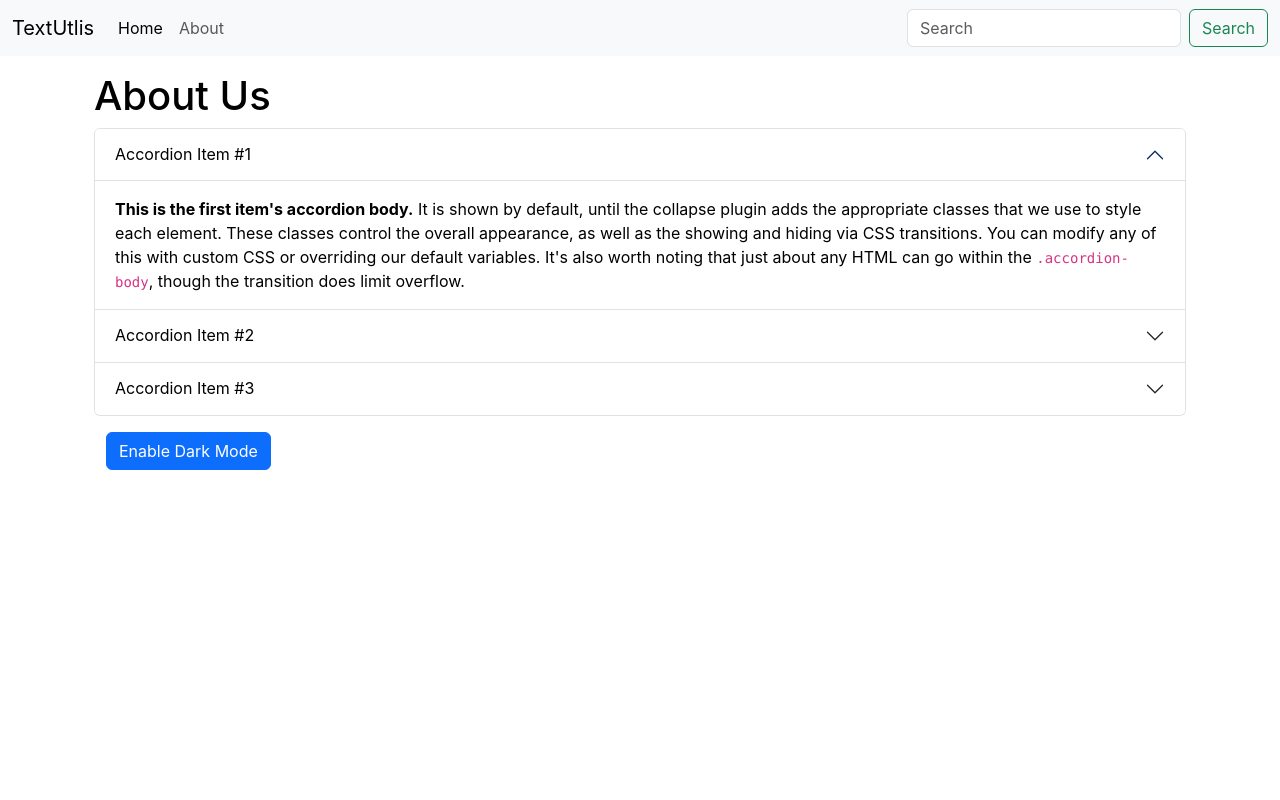
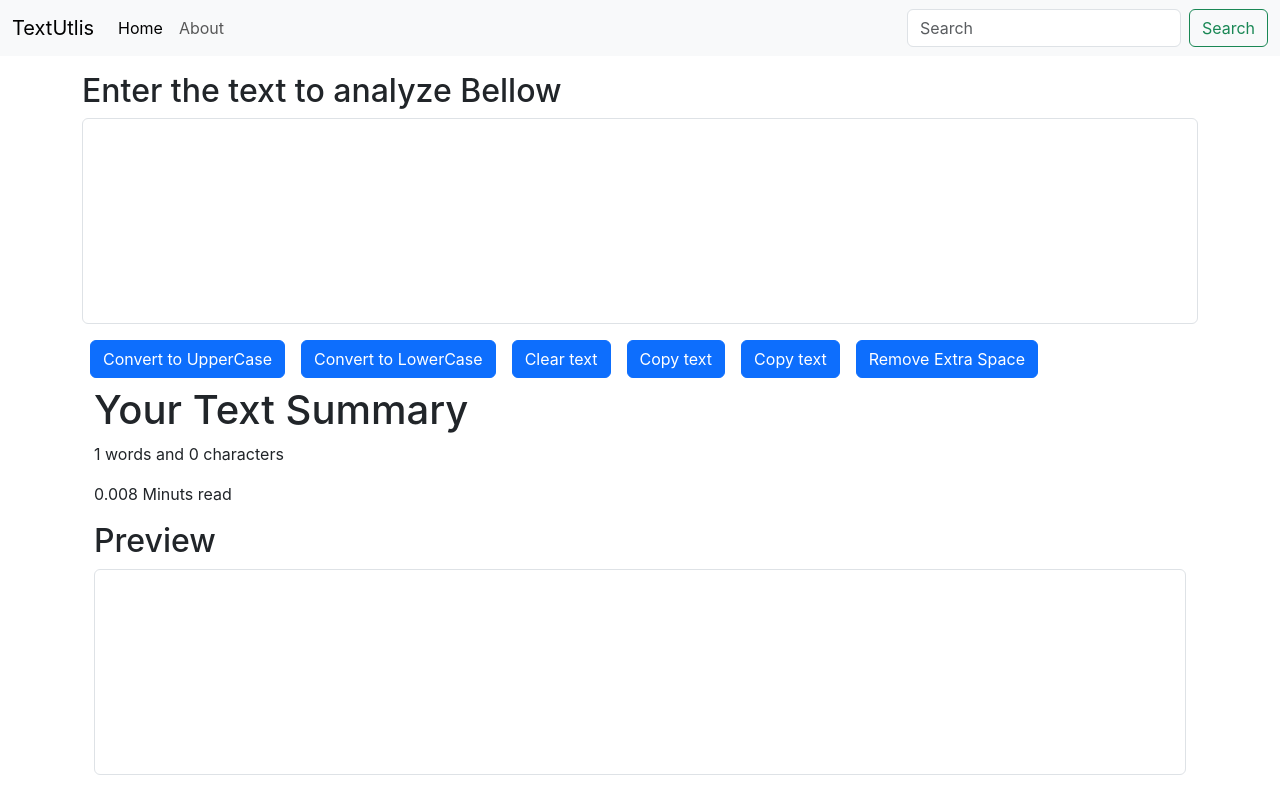
Before and after one commit to raisrazzaq/Text-Utlis, a React (Create React App) app: page / in a window 1280 px wide. Built offline with nearby package versions, Linux system fonts and the light colour scheme.

Commit message:
Create Copy and Remove Extra Spaces Button

```diff
--- a/src/App.js
+++ b/src/App.js
@@ -2,7 +2,7 @@
 import "./App.css";
 import About from "./components/About";
 import Navbar from "./components/Navbar";
-// import TextForm from "./components/TextForm";
+import TextForm from "./components/TextForm";
 // import InputComponent from "./components/input";
 
 function App() {
@@ -10,8 +10,8 @@ function App() {
     <>
       <Navbar title="TextUtlis" AboutText="About" />
       <div className="container my-3">
-        {/* <TextForm title="Enter the text to analyze Bellow"/> */}
-        <About />
+        <TextForm title="Enter the text to analyze Bellow"/>
+        {/* <About /> */}
       </div>
     </>
   );
--- a/src/components/TextForm.js
+++ b/src/components/TextForm.js
@@ -10,17 +10,25 @@ export default function Textm(props) {
     let newText = text.toLowerCase();
     setText(newText);
   };
-  const handleClearText = () =>{
-    let newText = '';
+  const handleClearText = () => {
+    let newText = "";
     setText(newText);
-  }
+  };
   const handleOnChange = (event) => {
     setText(event.target.value);
   };
+  const handleCopy = () => {
+    let text = document.getElementById("exampleFormControlTextarea1").value;
+    navigator.clipboard.writeText(text);
+  };
+  const handleExtraSpace = () =>{
+    let newText = text.split(/[ ]+/);
+    setText(newText.join(" "));
+  }
   return (
     <>
       <div className="contsiner">
-        <div className="mb-3">
+        <div className=" mb-3">
           <h2>{props.title}</h2>
           <textarea
             className="form-control"
@@ -39,6 +47,15 @@ export default function Textm(props) {
         </button>
         <button className="btn btn-primary mx-2" onClick={handleClearText}>
           Clear text
+        </button>
+        <button className="btn btn-primary mx-2" onClick={handleCopy}>
+          Copy text
+        </button>
+        <button className="btn btn-primary mx-2" onClick={handleCopy}>
+          Copy text
+        </button>
+        <button className="btn btn-primary mx-2" onClick={handleExtraSpace}>
+          Remove Extra Space
         </button>
       </div>
       <div className="container my-2">
```
Lines whose indentation alone changed are shown as unchanged.
